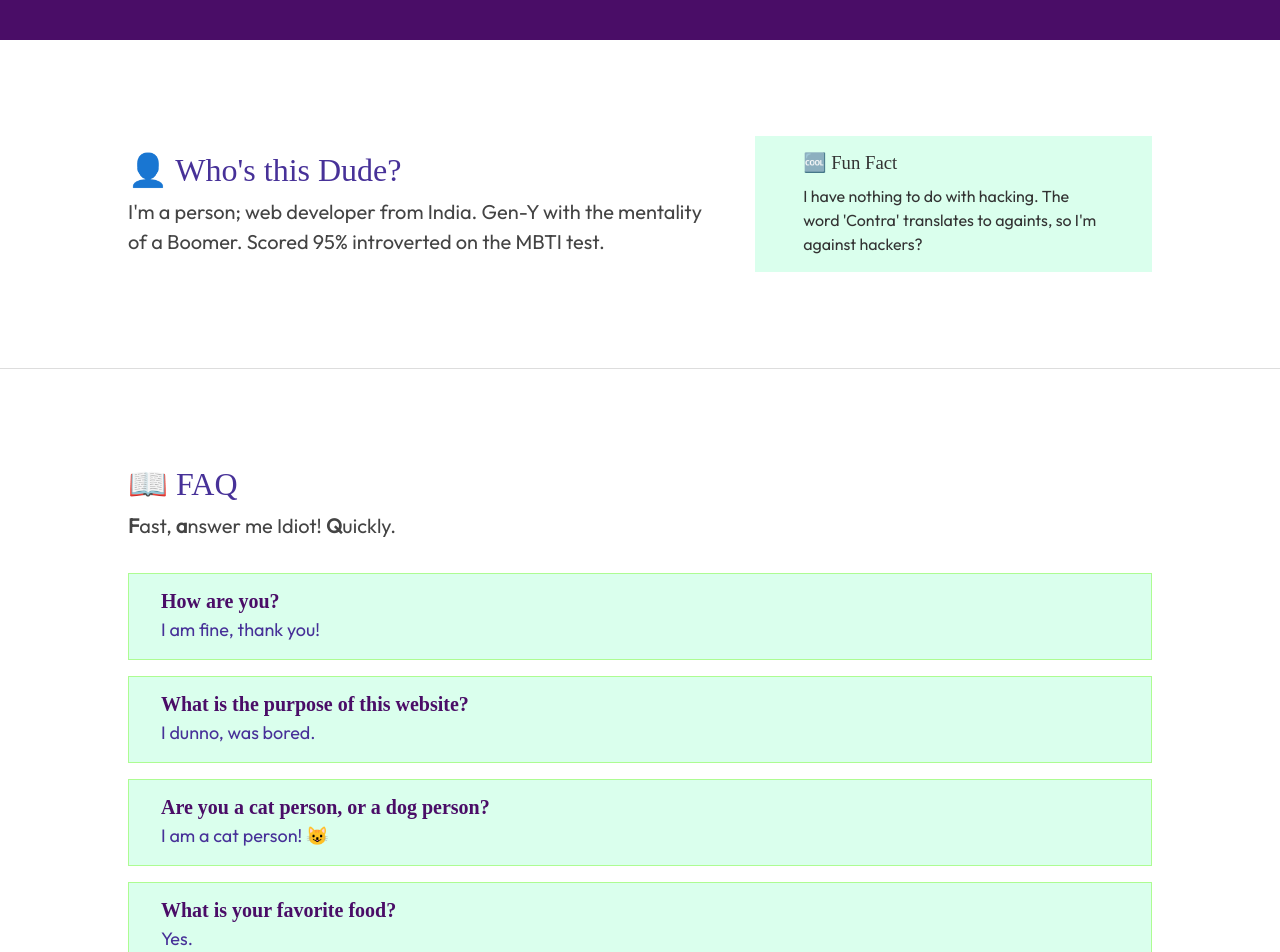
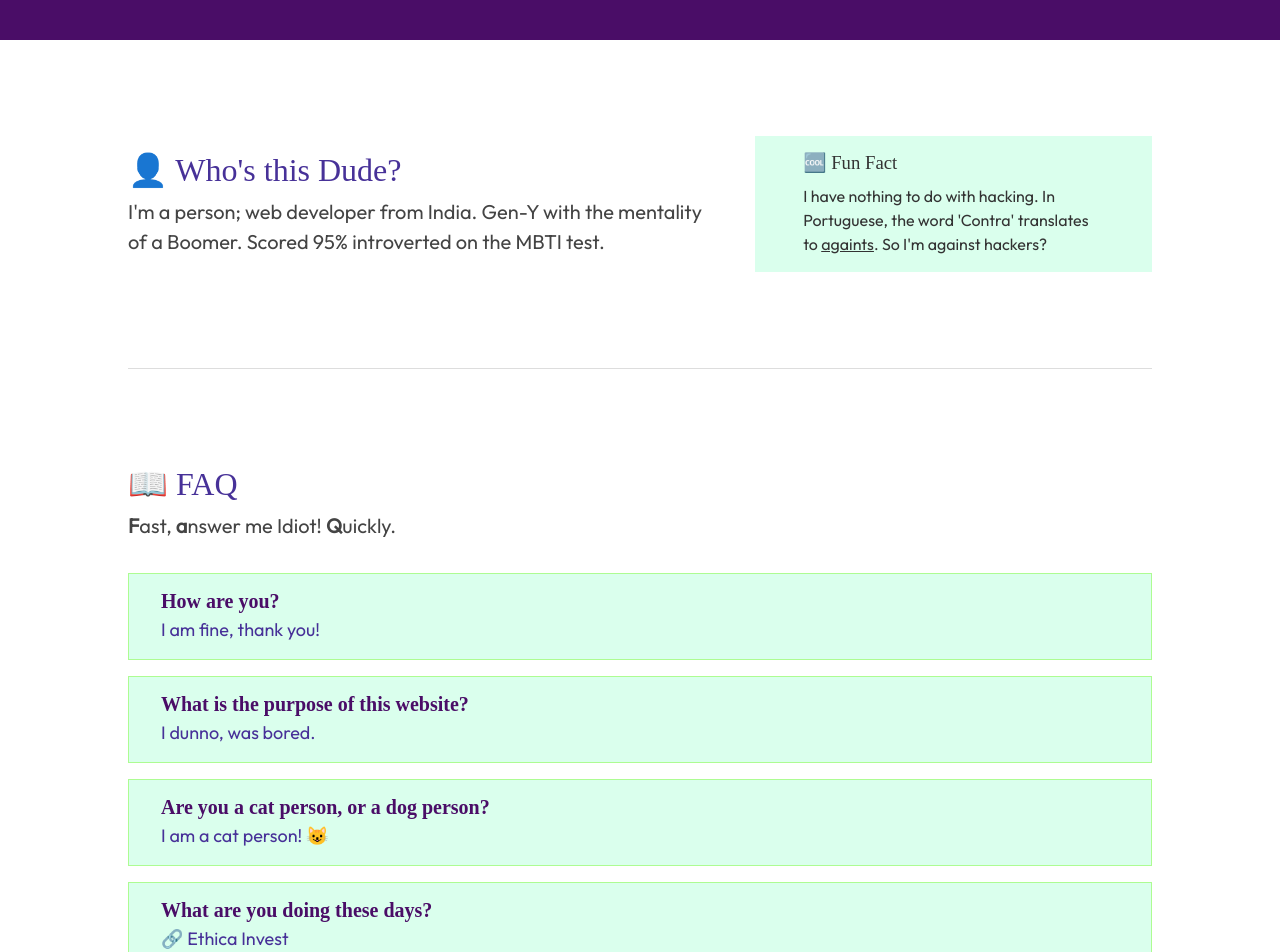
Before and after one commit to ContraHacker/ContraHacker, a Next.js app: page / in a window 1280 px wide. Shown: the part 760-1712 px from the top of the page. Built offline with nearby package versions, Linux system fonts and the light colour scheme; no server answers; a web font is replaced by a local one.

Commit message:
Fix responisivity issue in about section

```diff
--- a/pages/index.js
+++ b/pages/index.js
@@ -28,10 +28,6 @@ export default function Index() {
         {
             question: 'Are you a cat person, or a dog person?',
             answer: 'I am a cat person! 😺'
-        },
-        {
-            question: 'What is your favorite food?',
-            answer: 'Yes.'
         },
         {
             question: 'What are you doing these days?',
@@ -74,7 +70,7 @@ export default function Index() {
 
                     <div className = { styles.trivia }>
                         <h3>🆒 Fun Fact</h3>
-                        <p>I have nothing to do with hacking. The word &apos;Contra&apos; translates to againts, so I&apos;m against hackers?</p>
+                        <p>I have nothing to do with hacking. In Portuguese, the word &apos;Contra&apos; translates to <u>againts</u>. So I&apos;m against hackers?</p>
                     </div>
 
                 </section>
--- a/styles/Index.module.scss
+++ b/styles/Index.module.scss
@@ -62,7 +62,8 @@ section.jumbo {
 }
 
 @mixin textPadding {
-    padding: 6rem 10%;
+    margin: 6rem 10%;
+    padding-bottom: 6rem;
     border-bottom: solid thin #ddd;
 }
 
@@ -71,7 +72,7 @@ section.about {
     display: grid;
     grid-template-rows: 100%;
     grid-template-columns: 3fr 2fr;
-    grid-gap: 2rem;
+    column-gap: 2rem;
     align-items: center;
 }
 
@@ -220,3 +221,14 @@ section.faq {
         }
     }
 }
+
+@media screen and (max-width: 720px) {
+
+    section.about {
+        grid-template-columns: 100%;
+    }
+
+    .trivia {
+        padding: 1rem 2rem;
+    }
+}
```
